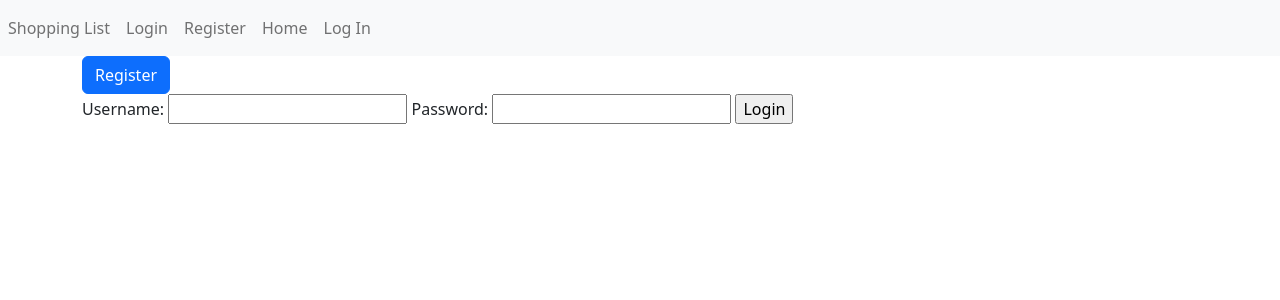
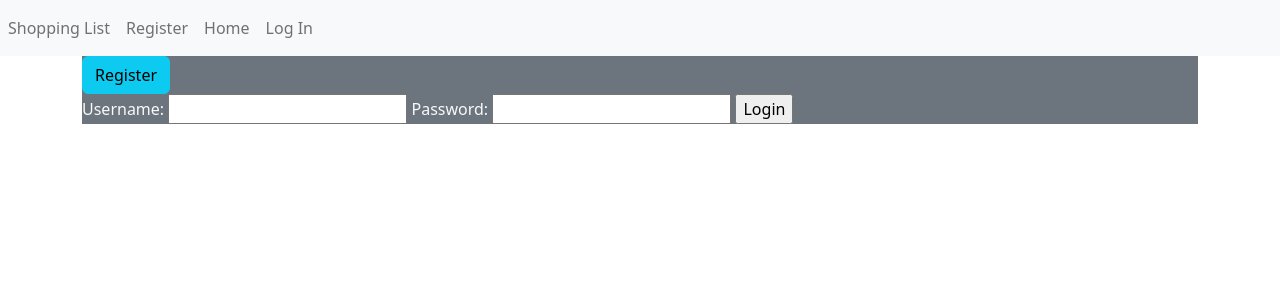
Before and after one commit to skdat6/shopping-list-django, a Django app: template shoppinglist/templates/shopping_app/login.html in a window 1280 px wide. Shown: the top 300 px of the page. Run offline with Django 3.2, Linux system fonts and the light colour scheme; the template is opened without the code that fills it, so the values that code supplies are empty; some libraries are stand-ins or nearby versions.

Commit message:
fixed login not working properly

```diff
--- a/shoppinglist/shoppinglist/urls.py
+++ b/shoppinglist/shoppinglist/urls.py
@@ -19,5 +19,6 @@ from shopping_app import views
 
 urlpatterns = [
     path('admin/', admin.site.urls),
+    path('shopping_app/', include('shopping_app.urls', namespace="shopping_app")),
     path('', include('shopping_app.urls')),
 ]
--- a/shoppinglist/templates/shopping_app/base.html
+++ b/shoppinglist/templates/shopping_app/base.html
@@ -21,9 +21,6 @@
     <ul class="navbar-nav ml-auto">
       <li class="nav-item">
         <a class="nav-link" href="{% url 'shopping_app:shopping_list' %}">Shopping List</a>
-      </li>
-      <li class="nav-item">
-        <a class="nav-link" href="{% url 'shopping_app:user_login' %}">Login</a>
       </li>
         <li class="nav-item">
         <a class="nav-link" href="{% url 'shopping_app:register' %}">Register</a>
--- a/shoppinglist/templates/shopping_app/login.html
+++ b/shoppinglist/templates/shopping_app/login.html
@@ -3,8 +3,8 @@
 
 {% block body_block %}
 
-<div class="jumbotron">
-    <a type="submit"  href="{% url 'shopping_app:register' %}" class="btn btn-primary register">Register</a>
+<div class="bg-secondary text-light">
+    <a type="submit"  href="{% url 'shopping_app:register' %}" class="btn btn-info register">Register</a>
     <form action="{% url 'shopping_app:user_login' %}" method = "post" >
         {% csrf_token %}
         <label for="username">Username:</label>
```
Also changed, not shown: shoppinglist/shopping_app/views.py (+6 -4 lines), shoppinglist/templates/shopping_app/test.html (deleted, +0 -10 lines).
